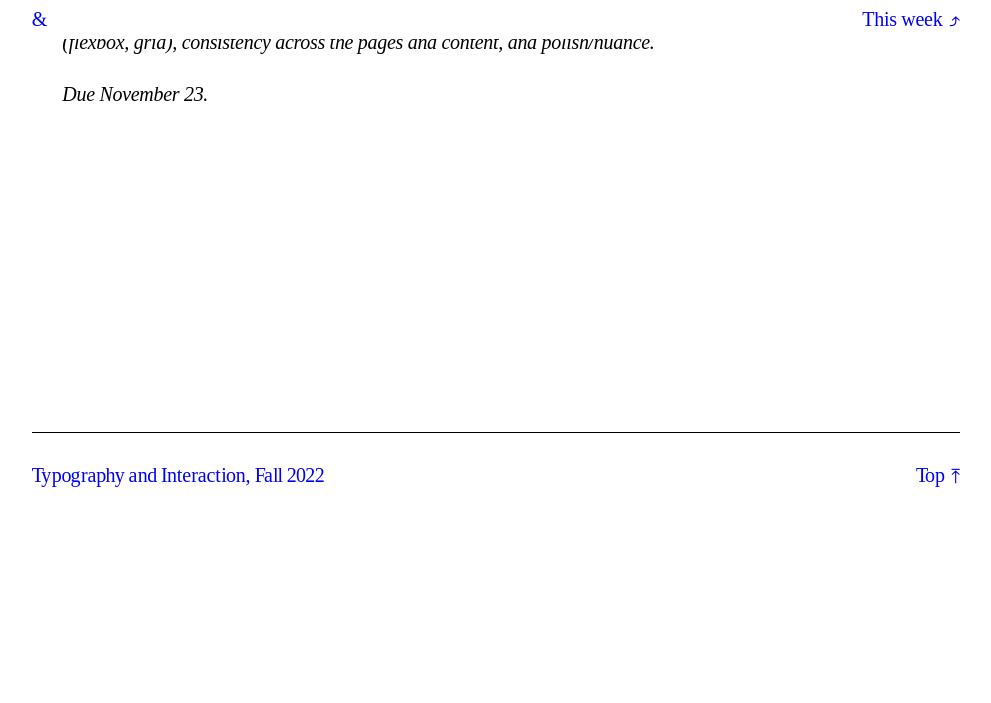
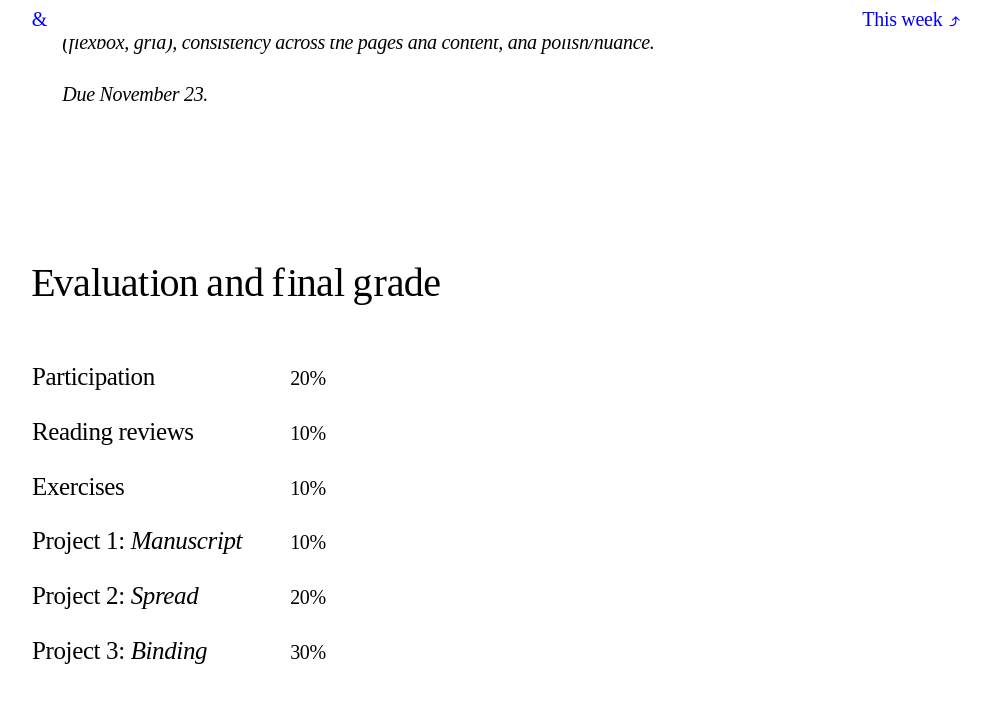
Before and after one commit to core-interaction/core-interaction.github.io, a Jekyll site: the page built from syllabus.md, in a window 1280 px wide and 900 px high, scrolled down 3807 px. Shown: the top 703 px of the window, without its empty margins (144-1135 px from the left). Built offline with Jekyll 4.4.1, drawn with Linux system fonts in a browser that asks for light colours; before the commit the page ends 4433 px from its top, so only the background shows below that.

Commit message:
Add grading to syllabus.

```diff
--- a/syllabus.md
+++ b/syllabus.md
@@ -97,3 +97,15 @@ The bulk of the work for this class is divided into three projects. They  are in
 	*We want to see effective multi-page design and navigation, advanced layouts (flexbox, grid), consistency across the pages and content, and polish/nuance.*
 
 	*Due November 23.*
+
+
+
+## {{ 'Evaluation and final grade' | kerning }}
+
+| Participation           | 20%
+| Reading reviews         | 10%
+| Exercises               | 10%
+| Project 1: *Manuscript* | 10%
+| Project 2: *Spread*     | 20%
+| Project 3: *Binding*    | 30%
+{: .row-header }
```
